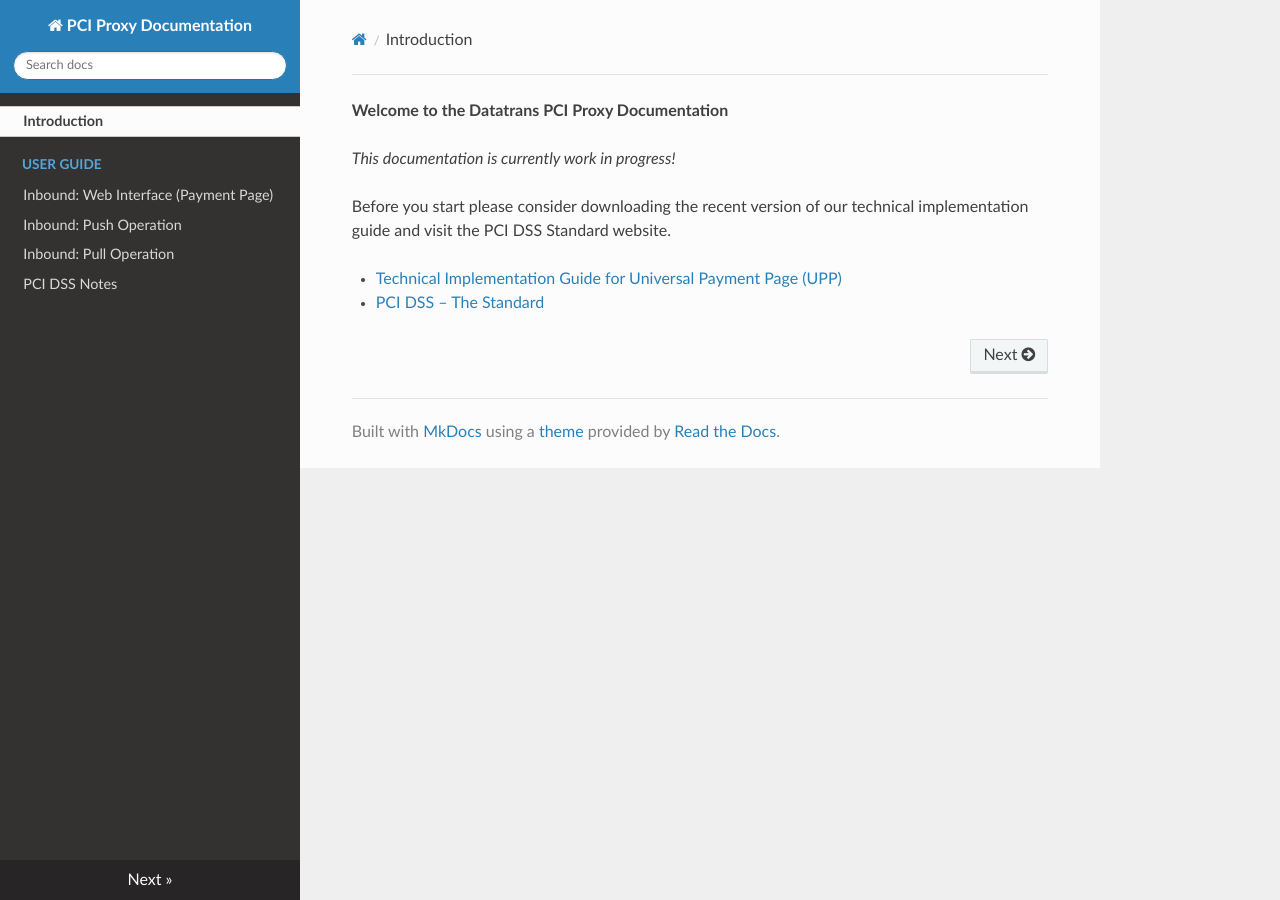
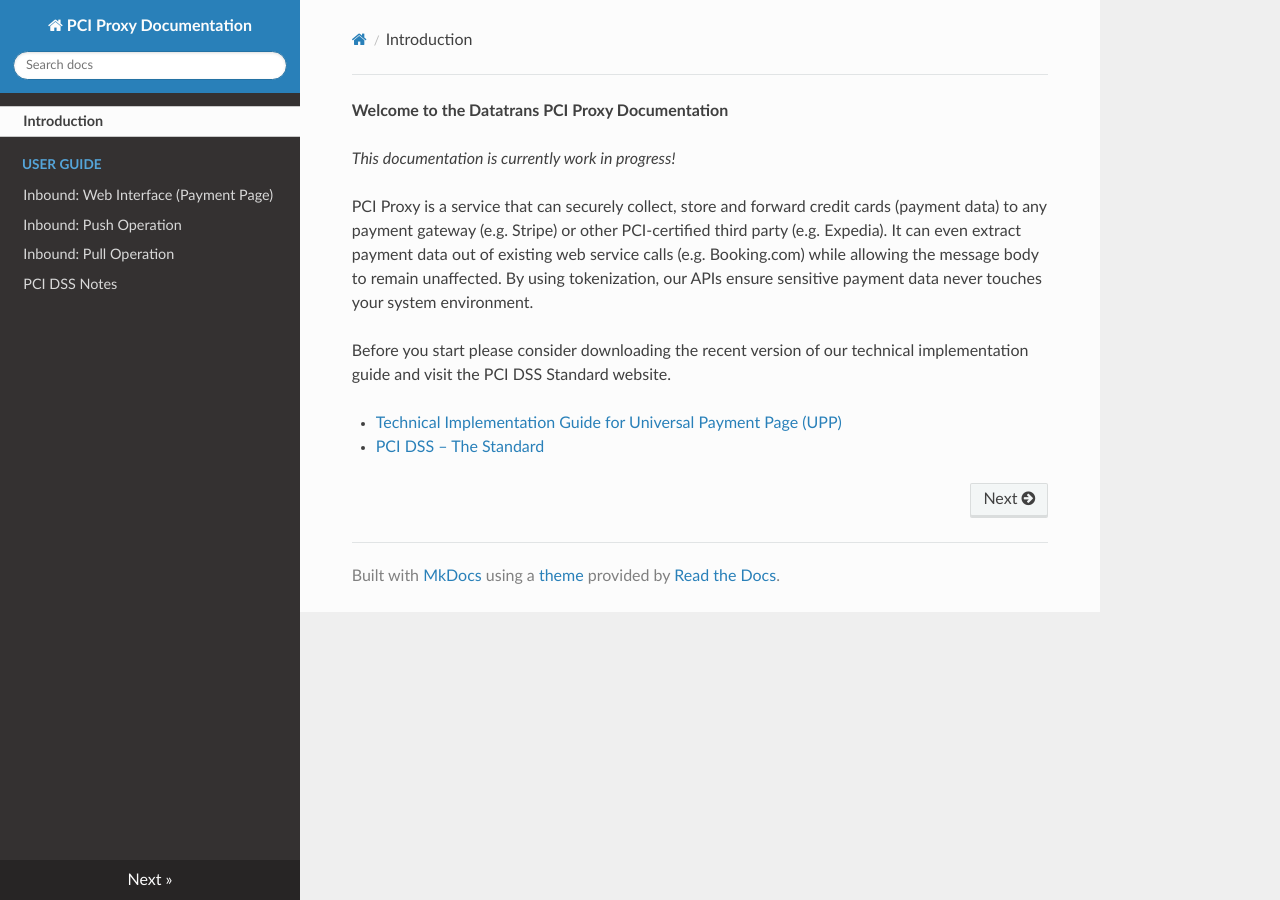
Before and after one commit to hellothomaas/docs.pci-proxy.com, an MkDocs documentation site: the page built from docs/index.md, in a window 1280 px wide. Built offline with MkDocs 1.6.1, drawn with Linux system fonts in a browser that asks for light colours; nearby versions of some CDN libraries; old or Windows-style settings are respelled for this version of MkDocs.

Commit message:
Update index.md

```diff
--- a/docs/index.md
+++ b/docs/index.md
@@ -1,6 +1,8 @@
 **Welcome to the Datatrans PCI Proxy Documentation**
 
 _This documentation is currently work in progress!_
+
+PCI Proxy is a service that can securely collect, store and forward credit cards (payment data) to any payment gateway (e.g. Stripe) or other PCI-certified third party (e.g. Expedia). It can even extract payment data out of existing web service calls (e.g. Booking.com) while allowing the message body to remain unaffected. By using tokenization, our APIs ensure sensitive payment data never touches your system environment.
 
 Before you start please consider downloading the recent version of our technical implementation guide and visit the PCI DSS Standard website.
 
```
